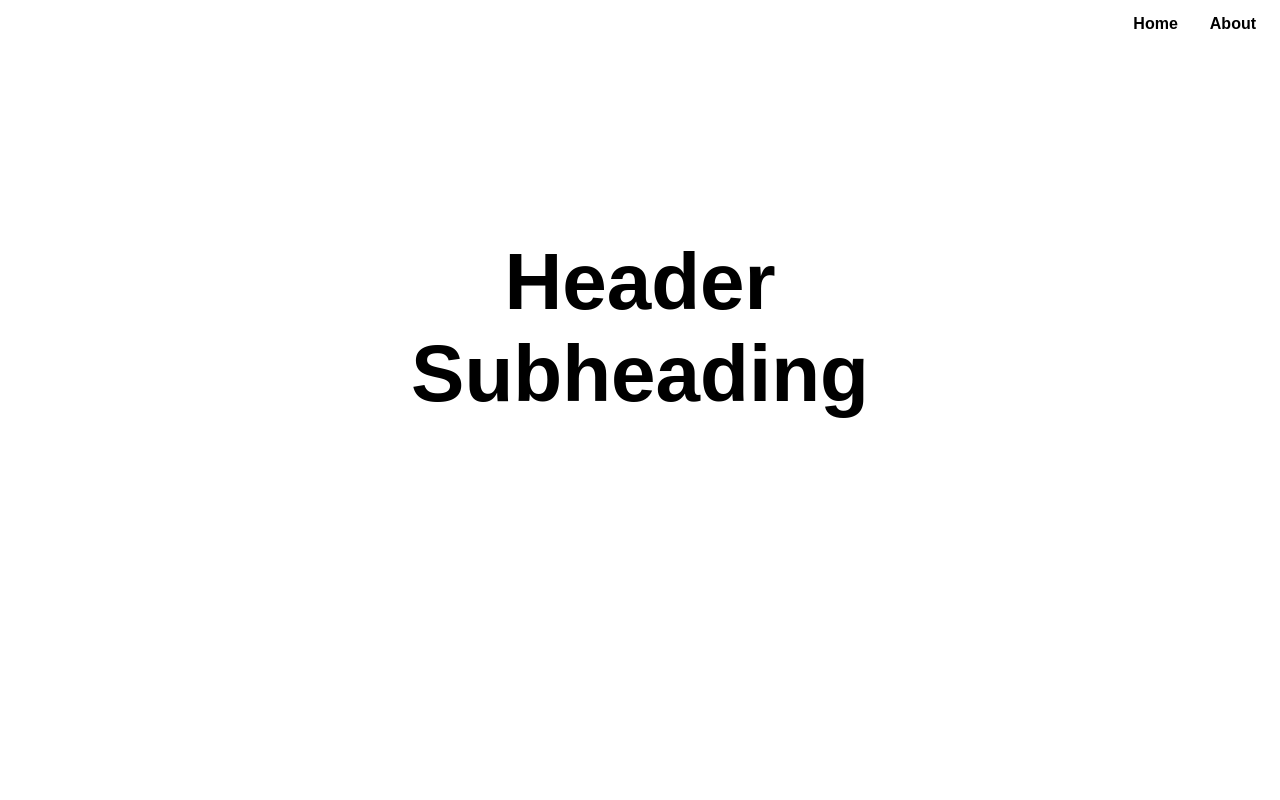
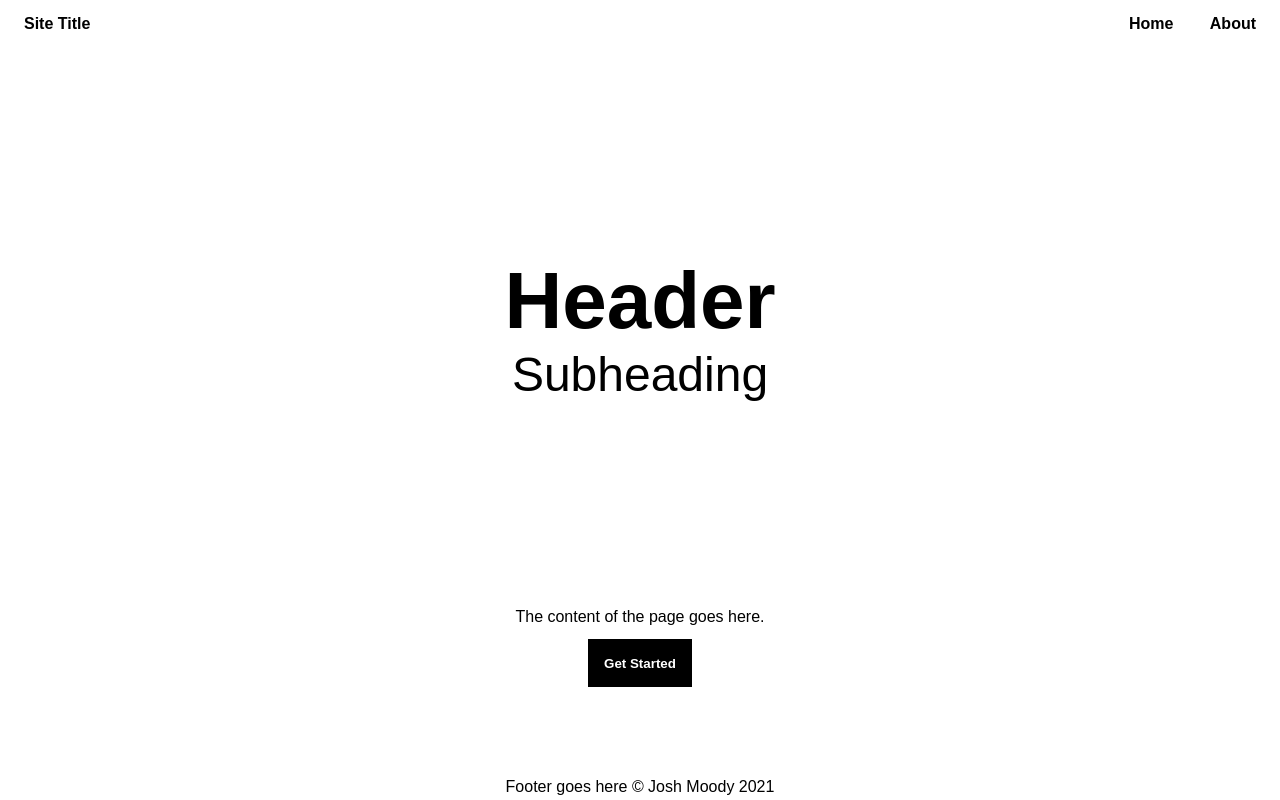
Before and after one commit to joshmoody24/AerialUI, a plain HTML site: page index.html in a window 1280 px wide. Drawn offline with Linux system fonts and the light colour scheme.

Commit message:
basic homepage layout completed

```diff
--- a/index.html
+++ b/index.html
@@ -1,21 +1,36 @@
 <!DOCTYPE html>
 <html>
     <head>
+        <meta name="viewport" content="width=device-width, initial-scale=1.0">
         <link rel="stylesheet" href="styles.css">
         <title>
             Mono UI
         </title>
     </head>
     <body>
+
         <nav>
+            <a href="#" class="nav-title">Site Title</a>
+            <div class="nav-links">
                 <a href="#">Home</a>
                 <a href="#">About</a>
+            </div>
         </nav>
-        <div class="center">
+
         <h1>
             Header
             <div class="subheading">Subheading</div>
         </h1>
+
+        <div class="content">
+            <p>
+                The content of the page goes here.
+            </p>
+            <button>Get Started</button>
         </div>
+
+        <footer>
+            Footer goes here &copy; Josh Moody 2021
+        </footer>
     </body>
 </html>
--- a/styles.css
+++ b/styles.css
@@ -8,9 +8,13 @@
     box-sizing: border-box;
 }
 
+html, body {
+    height: 100%;
+}
+
 nav {
     display: flex;
-    justify-content: flex-end;
+    justify-content: space-between;
     align-items: center;
     height: 3em;
     padding: .5em;
@@ -21,6 +25,18 @@ nav a {
     text-decoration: none;
     color: var(--text-color);
     font-weight: bold;
+}
+
+.site-title {
+    display: flex;
+    justify-content: center;
+    align-items: center;
+    font-weight: bold;
+}
+
+.navbar {
+    display: flex;
+    justify-content: space-between;
 }
 
 html {
@@ -45,4 +61,36 @@ h1 {
 
 .subheading {
     display: block;
+    font-size: 3rem;
+    font-weight: normal;
 }
+
+footer {
+    position: sticky;
+    top: 100vh;
+    text-align: center;
+    width: 100%;
+    margin-bottom: .25em;
+}
+
+.content {
+    text-align: center;
+    margin: auto;
+    max-width: 70ch;
+}
+
+button {
+    background-color: black;
+    border: 3px solid black;
+    color: white;
+    padding: 1em;
+    font-weight: bold;
+    margin: 1em;
+    transition: .1s;
+    cursor: pointer;
+}
+
+button:hover {
+    color: black;
+    background-color: white;
+}
```
Lines whose indentation alone changed are shown as unchanged.
